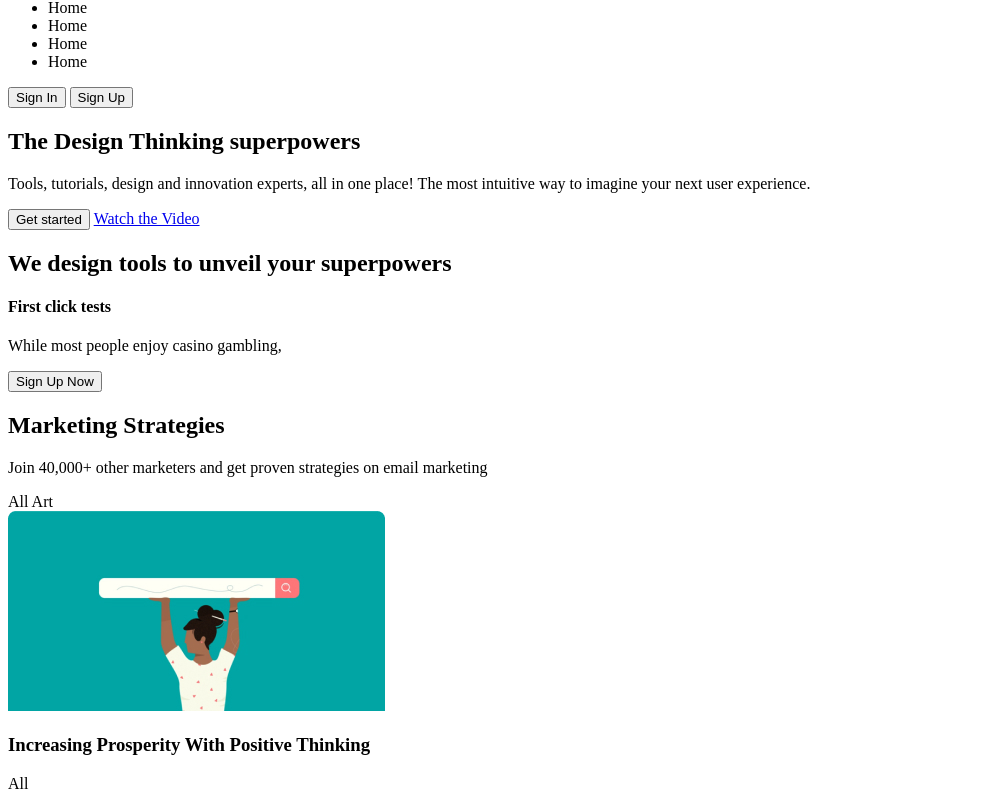
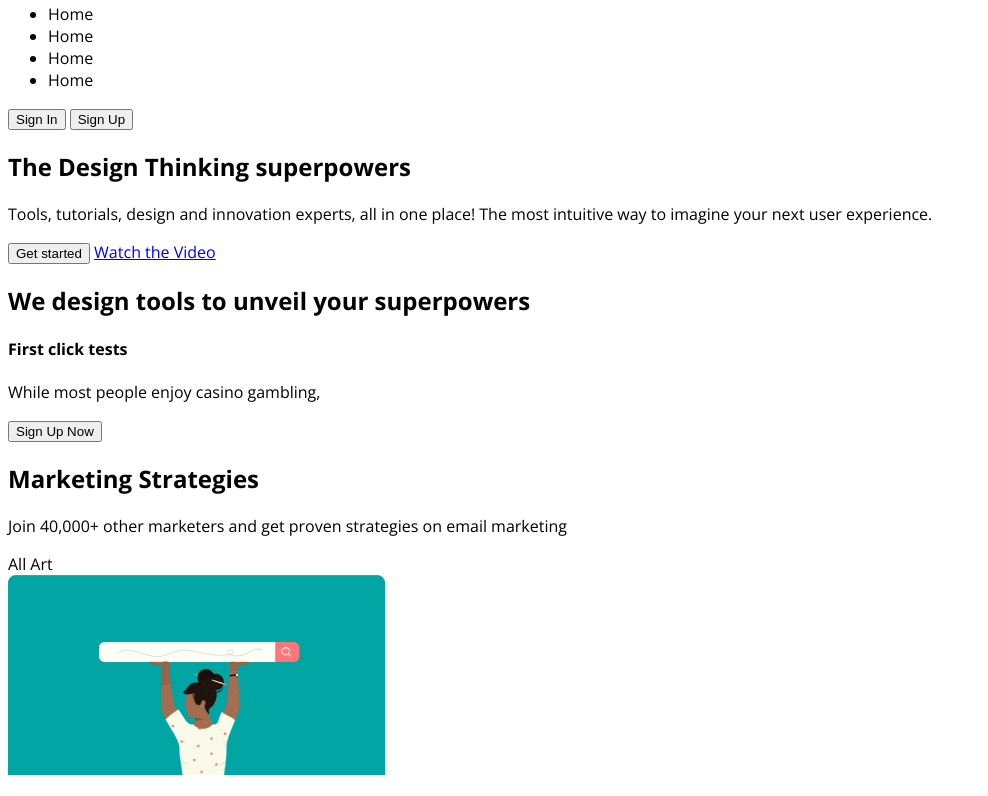
Before and after one commit to Taratakos/training-layout, a plain HTML site: page index.html in a window 1280 px wide. Shown: the part 43-839 px from the top of the page, without its empty margins (0-988 px from the left). Drawn offline with nearby package versions, Linux system fonts and the light colour scheme.

Commit message:
feat: add fonts (Wen, March 29, 2023 17:02:30 PM)

```diff
--- a/index.html
+++ b/index.html
@@ -4,6 +4,16 @@
     <meta charset="UTF-8" />
     <meta http-equiv="X-UA-Compatible" content="IE=edge" />
     <meta name="viewport" content="width=device-width, initial-scale=1.0" />
+    <link rel="preconnect" href="https://fonts.googleapis.com" />
+    <link rel="preconnect" href="https://fonts.gstatic.com" crossorigin />
+
+    <link
+      href="https://fonts.googleapis.com/css2?family=Open+Sans:wght@400;700&family=Poppins:wght@400;700&display=swap"
+      rel="stylesheet"
+    />
+
+    <link rel="stylesheet" href="./style.css" />
+
     <title>Training Layout</title>
   </head>
   <body>
--- a/style.css
+++ b/style.css
@@ -0,0 +1,19 @@
+/* font-family: 'Open Sans',
+sans-serif;
+font-family: 'Poppins',
+sans-serif; */
+
+/*
+rem - успадковуються від кореневого елемента
+em - успадковуються від батьківського елемента
+*/
+
+html {
+  font-size: 10px;
+}
+
+body {
+  /* задаємо розмір шрифта відносно html (базовий шрифт = 16px) */
+  font-size: 1.6rem;
+  font-family: 'Open Sans', Verdana, sans-serif;
+}
```
